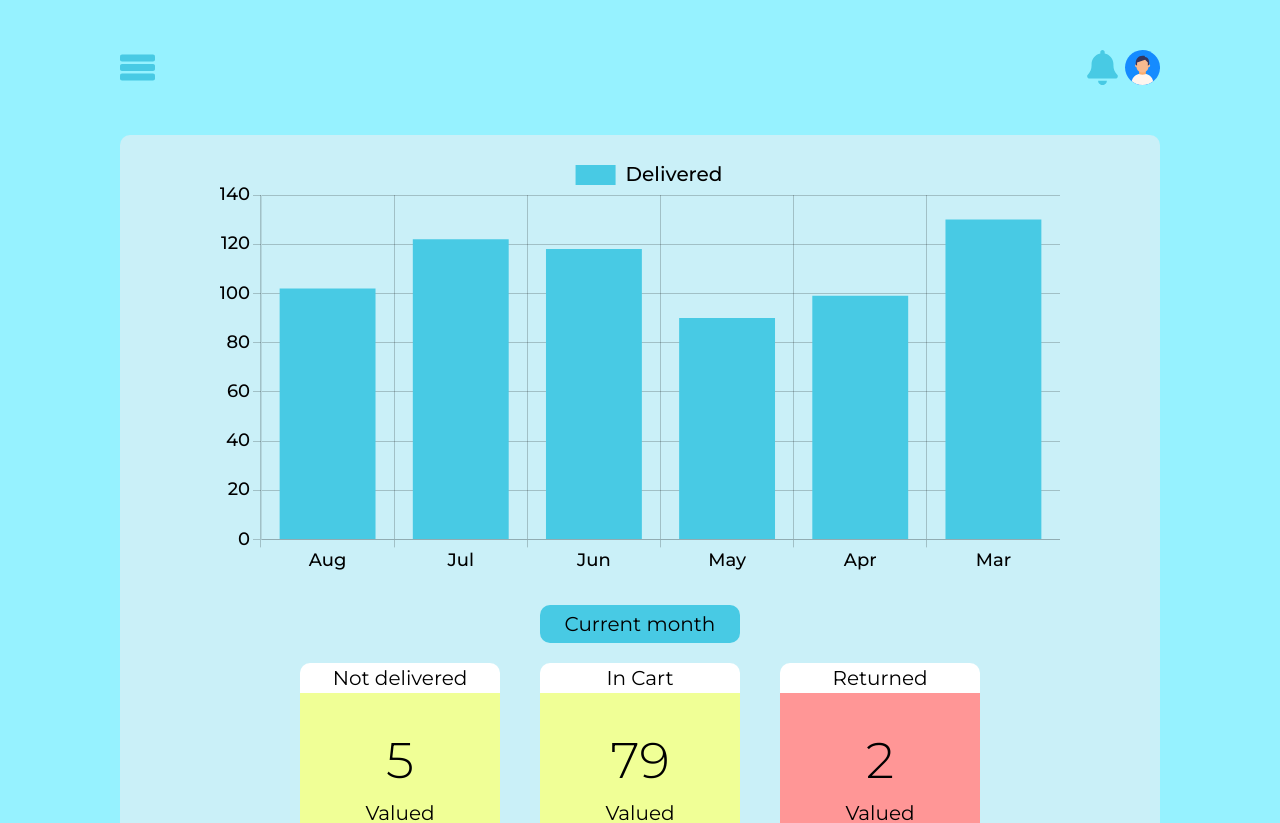
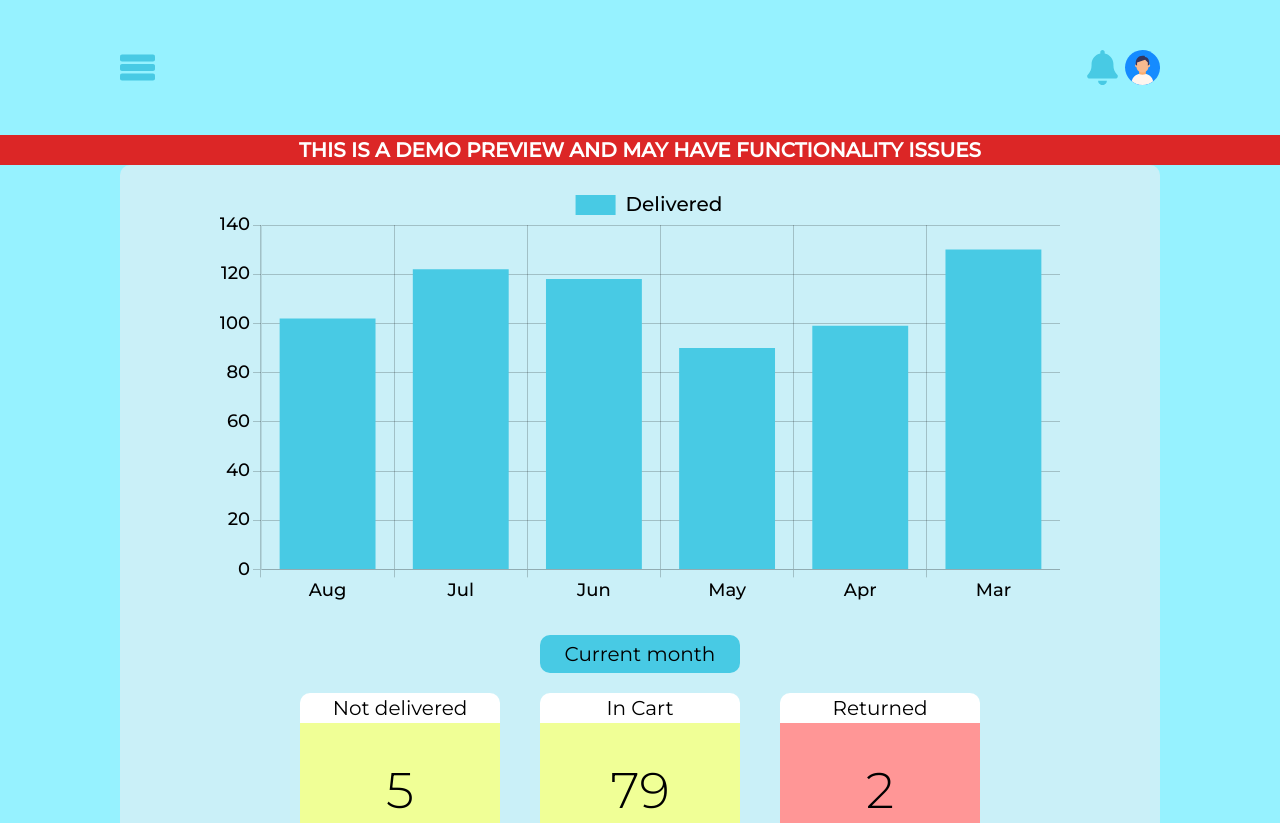
Before and after one commit to lazarevkristijan/sales-dashboard, a React (Vite) app: page / in a window 1280 px wide. Shown: the top 823 px of the page. Built offline with nearby package versions, Linux system fonts and the light colour scheme.

Commit message:
getting demo ready

```diff
--- a/sections/Top.tsx
+++ b/sections/Top.tsx
@@ -35,7 +35,8 @@ const Top = () => {
   }
 
   return (
-    <div className={`${sectionStyles} py-0 flex relative`}>
+    <div className={``}>
+      <div className={`${sectionStyles} flex relative`}>
         <TopIcon
           name={`${isDarkMode ? "dark" : "light"}-menu`}
           onClick={handlePanelClick}
@@ -54,6 +55,12 @@ const Top = () => {
         {profileMenu && <Profile />}
         {sidePanelMenu && <SidePanel handlePanelClick={handlePanelClick} />}
       </div>
+      <div className="flex justify-center bg-red-600 text-white font-bold">
+        <p className="mx-auto text-center">
+          THIS IS A DEMO PREVIEW AND MAY HAVE FUNCTIONALITY ISSUES
+        </p>
+      </div>
+    </div>
   )
 }
 
```
Lines whose indentation alone changed are shown as unchanged.
